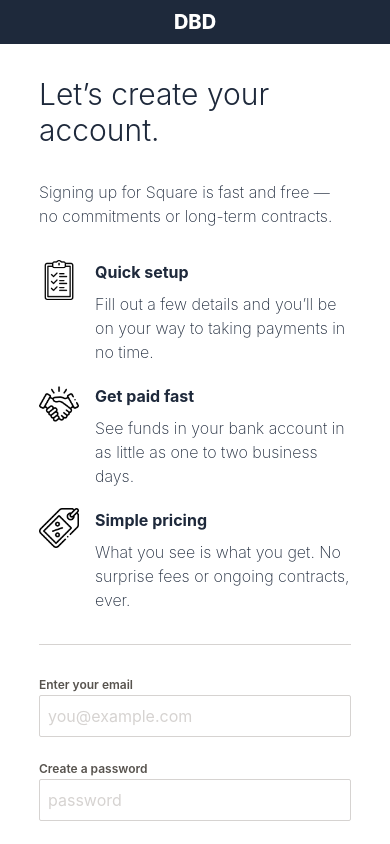
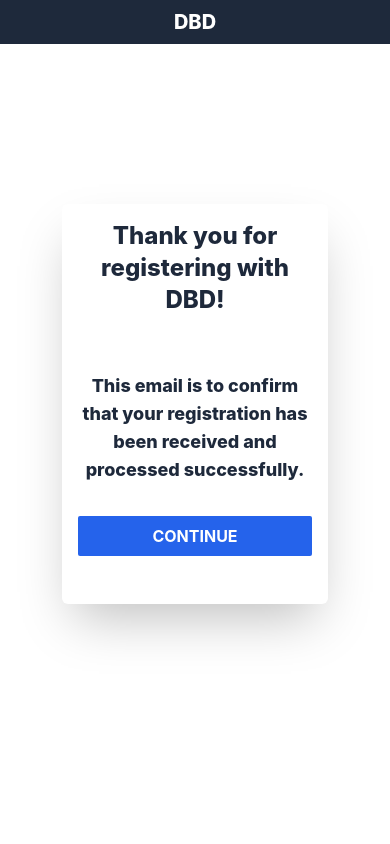
Before and after one commit to xDopeHatex/autorization-site, a React (Create React App) app: page /confirmation in a window 390 px wide. Shown: the top 844 px of the page. Built offline with nearby package versions, Linux system fonts and the light colour scheme.

Commit message:
confirmation

```diff
--- a/package.json
+++ b/package.json
@@ -37,6 +37,7 @@
     ]
   },
   "devDependencies": {
+    "react-router-dom": "^6.8.1",
     "tailwindcss": "^3.2.4"
   }
 }
--- a/src/App.js
+++ b/src/App.js
@@ -1,11 +1,16 @@
 import "./App.css";
 import Autorization from "./Pages/Autorization";
+import Confirmation from "./Pages/Confirmation";
+import { BrowserRouter, Routes, Route } from "react-router-dom";
 
 function App() {
   return (
-    <>
-      <Autorization />
-    </>
+    <BrowserRouter>
+      <Routes>
+        <Route path="/" element={<Autorization />} />
+        <Route path="confirmation" element={<Confirmation />} />
+      </Routes>
+    </BrowserRouter>
   );
 }
 
--- a/src/Pages/Autorization.jsx
+++ b/src/Pages/Autorization.jsx
@@ -2,6 +2,7 @@ import React from "react";
 import axios from "axios";
 import { useState, useReducer } from "react";
 import Header from "../components/Header";
+import Button from "../components/Button";
 import Wrapper from "../components/Wrapper";
 import TextBlackNormal from "../components/TextBlackNormal";
 import ComponentWithPic from "../components/ComponentWithPic";
@@ -221,7 +222,7 @@ function Autorization() {
       <Line />
       <div className="flex justify-center mb-10">
         <div className="text-stone-500 text-sm">
-          Already have a Square account?{" "}
+          Already have a DBD account?{" "}
           <span className="text-blue-600 font-semibold">Sign in</span>
         </div>
       </div>
--- /dev/null
+++ b/src/Pages/Confirmation.jsx
@@ -0,0 +1,15 @@
+import React from "react";
+import Header from "../components/Header";
+import ModalWindow from "../components/ModalWindow";
+
+function Confirmation() {
+  return (
+    <div className="max-h-screen">
+      <Header />
+      <div className="h-[10rem]"></div>
+      <ModalWindow />
+    </div>
+  );
+}
+
+export default Confirmation;
--- /dev/null
+++ b/src/components/Button.jsx
@@ -0,0 +1,15 @@
+import React from "react";
+
+function Button(props) {
+  return (
+    <button
+      type={props.type}
+      form={props.form}
+      className={`${props.className} bg-blue-600 w-full rounded-sm my-8 text-white py-2 font-bold hover:bg-blue-700 active:bg-blue-800 `}
+    >
+      {props.children}
+    </button>
+  );
+}
+
+export default Button;
--- /dev/null
+++ b/src/components/ModalWindow.jsx
@@ -0,0 +1,27 @@
+import React from "react";
+import Wrapper from "../components/Wrapper";
+import Button from "../components/Button";
+
+function ModalWindow() {
+  return (
+    <Wrapper
+      className={"flex justify-center h-full items-center"}
+      classNameUp={"h-full"}
+    >
+      <div className=" shadow-2xl  rounded-md border-slate-800 w-[85%] h-[25rem] p-4 flex flex-col justify-between">
+        <div className="space-y-14 ">
+          <div className="text-center text-slate-800 font-extrabold text-2xl">
+            Thank you for registering with DBD!
+          </div>
+          <div className="text-center text-slate-800 font-extrabold text-lg">
+            This email is to confirm that your registration has been received
+            and processed successfully.
+          </div>
+        </div>
+        <Button>CONTINUE</Button>
+      </div>
+    </Wrapper>
+  );
+}
+
+export default ModalWindow;
--- a/src/components/Wrapper.jsx
+++ b/src/components/Wrapper.jsx
@@ -2,8 +2,8 @@ import React from "react";
 
 function Wrapper(props) {
   return (
-    <div className="  w-full  ">
-      <div className={`${props.className} mx-auto  lg:w-[46.75rem] w-[80%]`}>
+    <div className={`${props.classNameUp} w-full`}>
+      <div className={`${props.className} mx-auto lg:w-[46.75rem] w-[80%]`}>
         {props.children}
       </div>
     </div>
```
Also changed, not shown: 1 other file (tests, documents, lock files or other folders).
